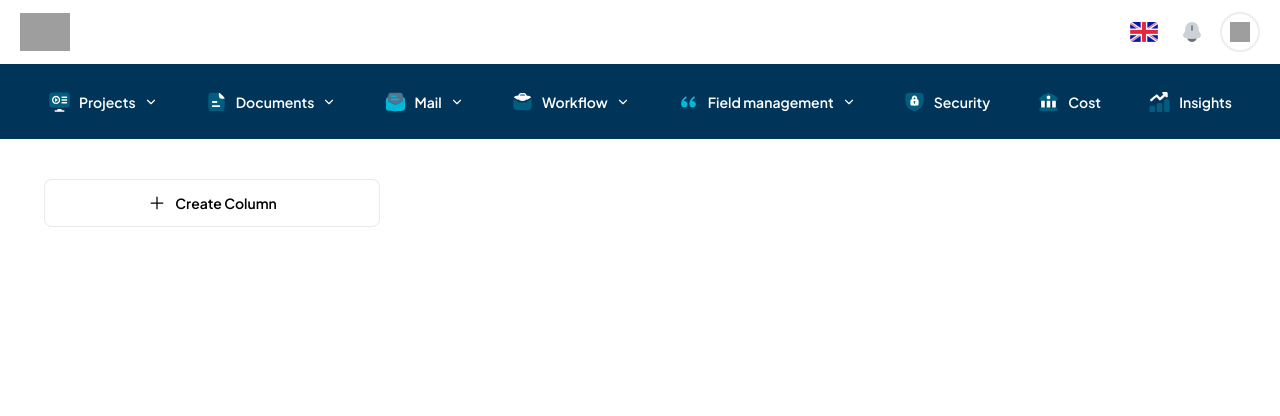
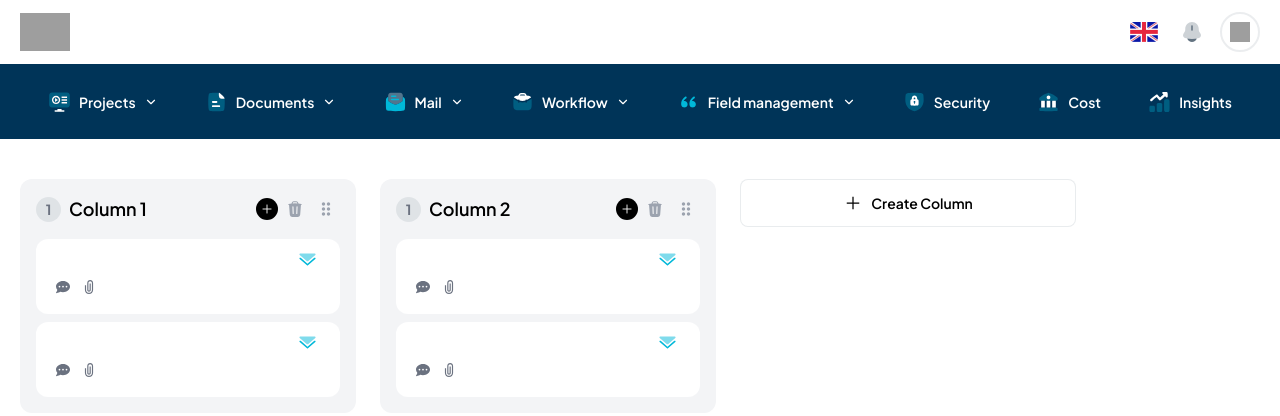
Before and after one commit to BCPAZ/crm-app, a React (Vite) app: page /projects/1 in a window 1280 px wide. Shown: the top 416 px of the page. Built offline with nearby package versions, Linux system fonts and the light colour scheme; grey boxes are pictures that could not be loaded.

Commit message:
ref : Kanban board & columns bugs fixed

```diff
--- a/src/components/App/Projects/Column.jsx
+++ b/src/components/App/Projects/Column.jsx
@@ -1,22 +1,21 @@
+import { memo } from "react";
 import PropTypes from "prop-types";
 import { Droppable } from "@hello-pangea/dnd";
 import { IoAddSharp } from "react-icons/io5";
 import { MdDragIndicator } from "react-icons/md";
 import { HiTrash } from "react-icons/hi2";
+import TaskCard from "./TaskCard";
 
-import kanbanData from "@/mocks/kanbanData";
-import TaskCard from "./TaskCard";
 const Column = ({ column, handleDeleteColumn }) => {
-
   return (
     <Droppable droppableId={column.id} type="TASK">
       {(provided) => (
         <div
+          className="min-w-[336px] bg-gray-100 p-4 rounded-xl"
+          ref={provided.innerRef}
           {...provided.droppableProps}
-          ref={provided.innerRef}
-          className="min-w-[336px] bg-gray-100 p-5 rounded-xl"
         >
-          <div className="flex justify-between items-center mb-6">
+          <div className="flex justify-between items-center mb-4">
             <div className="flex items-center gap-2">
               <span className="w-[25px] h-[25px] rounded-full flex items-center justify-center text-gray-500 bg-grey/20 font-bold text-sm">
                 1
@@ -38,11 +37,10 @@ const Column = ({ column, handleDeleteColumn }) => {
               </button>
             </div>
           </div>
-          <div className="flex flex-col gap-4">
-            {kanbanData &&
-              kanbanData.map((task, index) => (
-                <TaskCard task={task} key={index} index={index} />
-              ))}
+          <div className="space-y-2">
+            {column.items.map((task, index) => (
+              <TaskCard key={task.id} task={task} index={index} />
+            ))}
             {provided.placeholder}
           </div>
         </div>
@@ -58,13 +56,11 @@ Column.propTypes = {
     items: PropTypes.arrayOf(
       PropTypes.shape({
         id: PropTypes.string.isRequired,
-        title: PropTypes.string.isRequired,
-        img: PropTypes.string.isRequired,
-        priority: PropTypes.string.isRequired,
+        content: PropTypes.string.isRequired,
       })
     ).isRequired,
   }).isRequired,
   handleDeleteColumn: PropTypes.func.isRequired,
 };
 
-export default Column;
+export default memo(Column);
--- a/src/components/App/Projects/KanbanBoard.jsx
+++ b/src/components/App/Projects/KanbanBoard.jsx
@@ -1,17 +1,34 @@
 import { IoAddSharp } from "react-icons/io5";
-import { useState, useCallback } from "react";
+import { useState, useCallback, memo } from "react";
 import Column from "./Column";
 import { DragDropContext, Droppable, Draggable } from "@hello-pangea/dnd";
 
 const KanbanBoard = () => {
-  const [columns, setColumns] = useState([]);
+  const [columns, setColumns] = useState([
+    {
+      id: "column-1",
+      name: "Column 1",
+      items: [
+        { id: "task-1", content: "Task 1" },
+        { id: "task-2", content: "Task 2" },
+      ],
+    },
+    {
+      id: "column-2",
+      name: "Column 2",
+      items: [
+        { id: "task-3", content: "Task 3" },
+        { id: "task-4", content: "Task 4" },
+      ],
+    },
+  ]);
+
   const handleAddColumn = useCallback(() => {
     setColumns((prevColumns) => [
       ...prevColumns,
-      { id: `column-${prevColumns.length}`, name: `Column ${prevColumns.length + 1}`, items: [] },
+      { id: `column-${prevColumns.length + 1}`, name: `Column ${prevColumns.length + 1}`, items: [] },
     ]);
   }, []);
-
 
   const handleDeleteColumn = useCallback((id) => {
     setColumns((prevColumns) => prevColumns.filter((col) => col.id !== id));
@@ -19,6 +36,7 @@ const KanbanBoard = () => {
 
   const onDragEnd = useCallback((result) => {
     const { source, destination, type } = result;
+
     if (!destination) return;
 
     if (type === "COLUMN") {
@@ -29,12 +47,10 @@ const KanbanBoard = () => {
       return;
     }
 
-    const sourceColumnIndex = columns.findIndex(
-      (column) => column.id === source.droppableId
-    );
-    const destinationColumnIndex = columns.findIndex(
-      (column) => column.id === destination.droppableId
-    );
+    const sourceColumnIndex = columns.findIndex((column) => column.id === source.droppableId);
+    const destinationColumnIndex = columns.findIndex((column) => column.id === destination.droppableId);
+
+    if (sourceColumnIndex === -1 || destinationColumnIndex === -1) return;
 
     const sourceColumn = columns[sourceColumnIndex];
     const destinationColumn = columns[destinationColumnIndex];
@@ -45,29 +61,23 @@ const KanbanBoard = () => {
 
     destinationItems.splice(destination.index, 0, movedItem);
 
-    const newColumns = [...columns];
-    newColumns[sourceColumnIndex] = {
-      ...sourceColumn,
-      items: sourceItems,
-    };
-    newColumns[destinationColumnIndex] = {
-      ...destinationColumn,
-      items: destinationItems,
-    };
+    const updatedColumns = [...columns];
+    updatedColumns[sourceColumnIndex] = { ...sourceColumn, items: sourceItems };
+    updatedColumns[destinationColumnIndex] = { ...destinationColumn, items: destinationItems };
 
-    setColumns(newColumns);
+    setColumns(updatedColumns);
   }, [columns]);
 
   return (
-    <section className="py-10 w-full h-auto overflow-x-auto">
-      <div className="flex space-x-6 h-full">
+    <section className="py-10 w-full h-screen overflow-x-auto">
+      <div className="flex space-x-6 h-full overflow-x-scroll">
         <DragDropContext onDragEnd={onDragEnd}>
           <Droppable droppableId="all-columns" direction="horizontal" type="COLUMN">
             {(provided) => (
               <div
                 {...provided.droppableProps}
                 ref={provided.innerRef}
-                className="flex space-x-6 h-full "
+                className="flex space-x-6 h-full"
               >
                 {columns.map((column, index) => (
                   <Draggable draggableId={column.id} key={column.id} index={index}>
@@ -80,6 +90,7 @@ const KanbanBoard = () => {
                         <Column
                           handleDeleteColumn={handleDeleteColumn}
                           column={column}
+                          key={column.id}
                         />
                       </div>
                     )}
@@ -102,4 +113,4 @@ const KanbanBoard = () => {
   );
 };
 
-export default KanbanBoard;
+export default memo(KanbanBoard);
--- a/src/components/App/Projects/TaskCard.jsx
+++ b/src/components/App/Projects/TaskCard.jsx
@@ -1,3 +1,4 @@
+import { memo } from "react";
 import { Draggable } from "@hello-pangea/dnd";
 import { FaCommentDots } from "react-icons/fa6";
 import { CgAttachment } from "react-icons/cg";
@@ -6,8 +7,7 @@ import High from "@/assets/icons/Kanban/high.svg";
 import Medium from "@/assets/icons/Kanban/medium.svg";
 import Low from "@/assets/icons/Kanban/low.svg";
 
-const TaskCard = ({ task ,index }) => {
-
+const TaskCard = ({ task, index }) => {
   const checkPriority = (priority) => {
     if (priority === "High") {
       return High;
@@ -17,8 +17,9 @@ const TaskCard = ({ task ,index }) => {
       return Low;
     }
   };
+
   return (
-    <Draggable key={task.id} draggableId={task.id} index={index}>
+    <Draggable draggableId={task.id} index={index}>
       {(provided) => (
         <div
           ref={provided.innerRef}
@@ -27,14 +28,16 @@ const TaskCard = ({ task ,index }) => {
           className="bg-white rounded-xl"
         >
           <div className="flex flex-col">
-            <div className="h-[200px] overflow-hidden w-full p-2">
-              <img
-                className="w-full h-full object-cover rounded-lg"
-                src={task.img}
-                alt={task.title}
-              />
-            </div>
-            <div className="w-full flex justify-end px-5">
+            {task.img && (
+              <div className="h-[200px] overflow-hidden w-full p-2">
+                <img
+                  className="w-full h-full object-cover rounded-lg"
+                  src={task?.img}
+                  alt={task?.title}
+                />
+              </div>
+            )}
+            <div className="w-full flex justify-end px-5 mt-2">
               <img
                 className="w-[25px]"
                 src={checkPriority(task.priority)}
@@ -77,19 +80,20 @@ const TaskCard = ({ task ,index }) => {
   );
 };
 
-
 TaskCard.propTypes = {
   task: PropTypes.shape({
-    id: PropTypes.number.isRequired,
-    img: PropTypes.string.isRequired,
+    id: PropTypes.string.isRequired,
+    img: PropTypes.string,
     title: PropTypes.string.isRequired,
     priority: PropTypes.string.isRequired,
-    comments: PropTypes.array.isRequired,
+    comments: PropTypes.array,
     attachments: PropTypes.arrayOf(PropTypes.string),
-    selectedUsers: PropTypes.arrayOf(PropTypes.string),
+    selectedUsers: PropTypes.arrayOf(PropTypes.shape({
+      img: PropTypes.string,
+      name: PropTypes.string,
+    })),
   }).isRequired,
   index: PropTypes.number.isRequired,
 };
 
-
-export default TaskCard;
+export default memo(TaskCard);
--- a/src/mocks/kanbanData.js
+++ b/src/mocks/kanbanData.js
@@ -72,7 +72,7 @@ const kanbanData = [
   {
     id: 3,
     title: "Delete functionality",
-    img: "https://res.klook.com/images/fl_lossy.progressive,q_65/c_fill,w_1200,h_630/w_80,x_15,y_15,g_south_west,l_Klook_water_br_trans_yhcmh3/activities/tsah7c9evnal289z5fig/IMG%20Worlds%20of%20Adventure%20Admission%20Ticket%20in%20Dubai%20-%20Klook.jpg",
+    // img: "https://res.klook.com/images/fl_lossy.progressive,q_65/c_fill,w_1200,h_630/w_80,x_15,y_15,g_south_west,l_Klook_water_br_trans_yhcmh3/activities/tsah7c9evnal289z5fig/IMG%20Worlds%20of%20Adventure%20Admission%20Ticket%20in%20Dubai%20-%20Klook.jpg",
     priority: "Low",
   },
 ];
```
